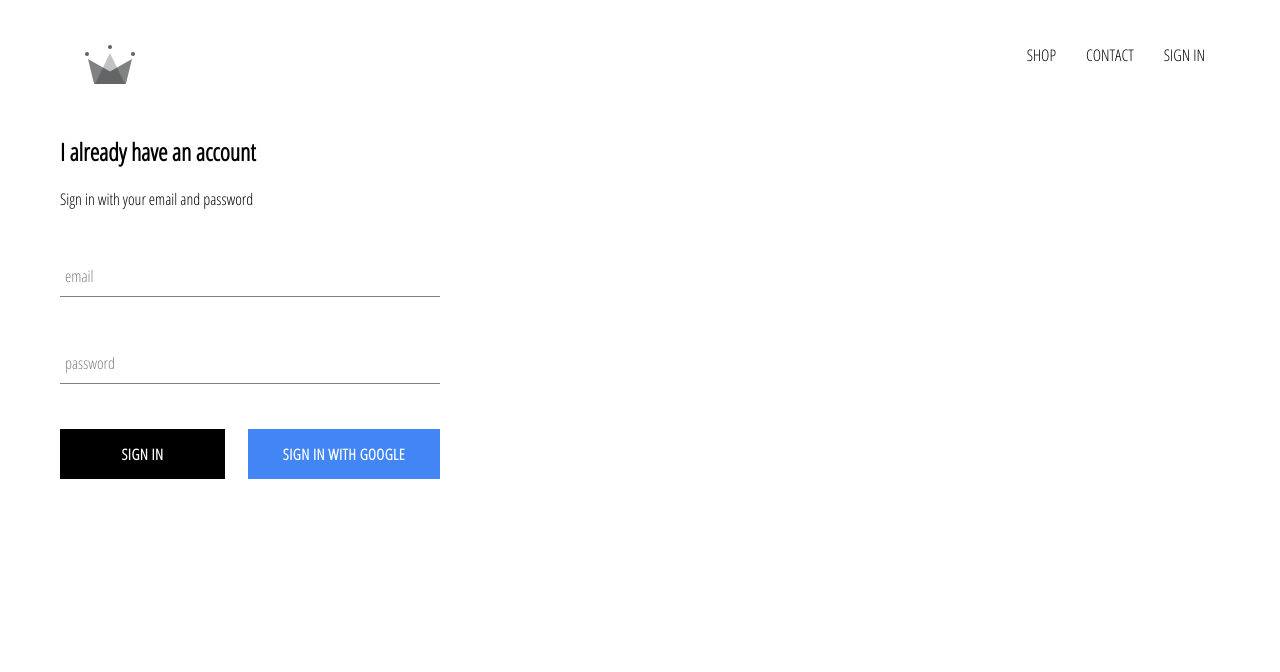
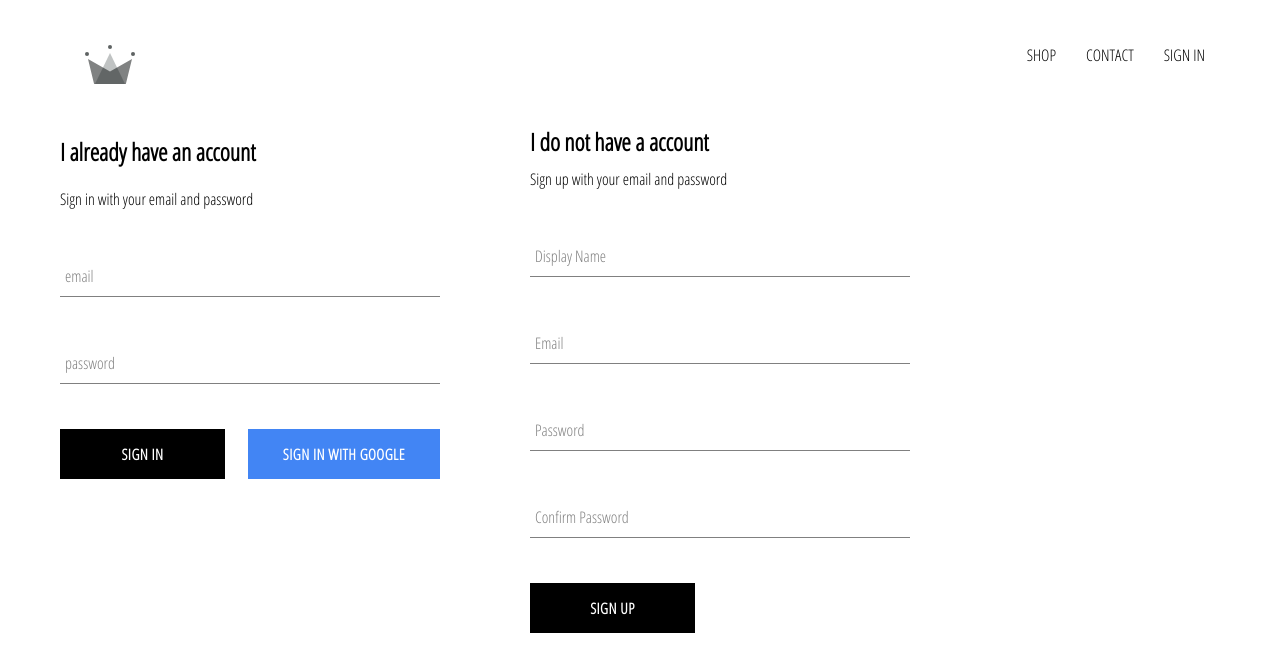
Before and after one commit to biswa1612/crwn-clothing, a React (Create React App) app: page /signin in a window 1280 px wide. Shown: the top 672 px of the page. Built offline with nearby package versions, Linux system fonts and the light colour scheme; no server answers.

Commit message:
implemented firebase utils

```diff
--- a/src/App.js
+++ b/src/App.js
@@ -6,7 +6,7 @@
 import SignInAndSignUpPage from './pages/sign-in-and-sign-up/sign-in-and-sign-up.component';
 import Header from './components/header/header.component';
 
-import { auth } from './firebase/firebase.utils';
+import { auth, createUserProfileDocument} from './firebase/firebase.utils';
 
 class App extends React.Component {    //in this we will have access to
   constructor(){
@@ -19,10 +19,21 @@
   unsubscribeFromAuth = null;
 
   componentDidMount() {
-    this.unsubscribeFromAuth = auth.onAuthStateChanged(user => {
-      this.setState({ currentUser: user });
+    this.unsubscribeFromAuth = auth.onAuthStateChanged(async userAuth => {     //we are fetching data from firestore database
+      if(userAuth){
+        const userRef = await createUserProfileDocument(userAuth);           //userAuth is passed ... in firebase utils it checks if snapshot exists if not then it will create one and the return userRef
 
-      console.log(user);
+        userRef.onSnapshot(snapShot => {
+          this.setState({
+            currentUser: {
+              id: snapShot.id,
+              ...snapShot.data()
+            }
+          });
+        });
+      }
+
+     this.setState({ currentUser: userAuth});     //when the user logs out the currentuser value is set to null
     });
   }
   componentWillUnmount() {
--- a/src/components/form-input/form-input.component.jsx
+++ b/src/components/form-input/form-input.component.jsx
@@ -1,5 +1,4 @@
 import React from 'react';
-
 import './form-input.styles.scss';
 
 const FormInput = ({ handleChange, label, ...otherProps }) => (
--- /dev/null
+++ b/src/components/sign-up/sign-up.component.jsx
@@ -0,0 +1,90 @@
+import React from 'react';
+import FormInput from '../form-input/form-input.component';
+import CustomButton from '../custom-button/custom-button.component';
+import { auth, createUserProfileDocument } from '../../firebase/firebase.utils';
+import './sign-up.styles.scss';
+
+class SignUp extends React.Component {
+    constructor(){
+        super();
+         this.state = {
+            displayName: '',
+            email: '',
+            password: '',
+            confirmPassword: ''
+        };
+    }
+    handleSubmit = async event => {
+        event.preventDefault();               //prevents default method of submit
+        const {displayName, email, password, confirmPassword} = this.state;
+        if(password != confirmPassword){
+            alert("Passwords dont match");
+            return;
+        }
+        try{
+            const {user} = await auth.createUserWithEmailAndPassword(
+                email,
+                password
+                );
+                await createUserProfileDocument(user, { displayName });
+                this.setState({           //this will clear the form
+                    displayName: '',
+                    email: '',
+                    password: '',
+                    confirmPassword: ''
+                });
+        } catch (error){
+            console.error(error);
+        }
+    };
+    handleChange = event => {
+        const {name, value} = event.target;
+        this.setState({[name]: value});
+    }
+
+    render() {
+        const {displayName, email, password, confirmPassword} = this.state;
+        return(
+            <div className="sign-up">
+                <h2 className="title">I do not have a account</h2>
+                <span>Sign up with your email and password</span>
+                <form className="sign-up-form" onSubmit={this.handleSubmit}>
+                    <FormInput
+                        type="text"
+                        name="displayName"
+                        value={displayName}
+                        onChange={this.handleChange}
+                        label='Display Name'
+                        required
+                    />
+                    <FormInput
+                        type="email"
+                        name="email"
+                        value={email}
+                        onChange={this.handleChange}
+                        label='Email'
+                        required
+                    />
+                    <FormInput
+                        type="password"
+                        name="password"
+                        value={password}
+                        onChange={this.handleChange}
+                        label='Password'
+                        required
+                    />
+                    <FormInput
+                        type="password"
+                        name="confirmPassword"
+                        value={confirmPassword}
+                        onChange={this.handleChange}
+                        label='Confirm Password'
+                        required
+                    />
+                    <CustomButton type="submit">SIGN UP</CustomButton>
+                </form>
+            </div>
+        );
+    }
+}
+export default SignUp;
--- /dev/null
+++ b/src/components/sign-up/sign-up.styles.scss
@@ -0,0 +1,8 @@
+.sign-up{
+    display:flex;
+    flex-direction: column;
+    width: 380px;
+    .title{
+        margin: 10px 0;
+    }
+}
--- a/src/firebase/firebase.utils.js
+++ b/src/firebase/firebase.utils.js
@@ -12,6 +12,30 @@
     measurementId: "G-W20X1K2R41"
   };
 
+  export const createUserProfileDocument = async (userAuth, additionalData) => {
+    if(!userAuth) return;
+
+    const userRef = firestore.doc(`users/${userAuth.uid}`);
+    const snapShot = await userRef.get();           //for getting the values
+
+    if(!snapShot.exists) {                                 //checks whether there is any data if not then it will create
+      const { displayName, email } = userAuth;
+      const createdAt = new Date();
+
+      try {                                     //creating the data by taking information from userAuth.uid
+        await userRef.set({
+          displayName,
+          email,
+          createdAt,
+          ...additionalData
+        })
+      }catch(error) {
+          console.log('error creating user', error.message);
+      }
+    }
+    return userRef;
+  }
+
   firebase.initializeApp(config);
 
   export const auth = firebase.auth();    // we can now use this authentication library which is there in firevase anywhere
--- a/src/pages/sign-in-and-sign-up/sign-in-and-sign-up.component.jsx
+++ b/src/pages/sign-in-and-sign-up/sign-in-and-sign-up.component.jsx
@@ -1,12 +1,14 @@
 import React from 'react';
 
 import SignIn from '../../components/sign-in/sign-in.component';
+import SignUp from '../../components/sign-up/sign-up.component'
 
 import './sign-in-and-sign-up.styles.scss';
 
 const SignInAndSignUpPage = () => (
     <div className="sign-in-and-sign-up">
         <SignIn />
+        <SignUp />
     </div>
 );
 
--- a/src/pages/sign-in-and-sign-up/sign-in-and-sign-up.styles.scss
+++ b/src/pages/sign-in-and-sign-up/sign-in-and-sign-up.styles.scss
@@ -0,0 +1,6 @@
+.sign-in-and-sign-up {
+    width: 850px;
+    display: flex;
+    justify-content: space-between;
+    margin: 3opx auto;
+}
```
Also changed, not shown: 1 other file (tests, documents, lock files or other folders).
